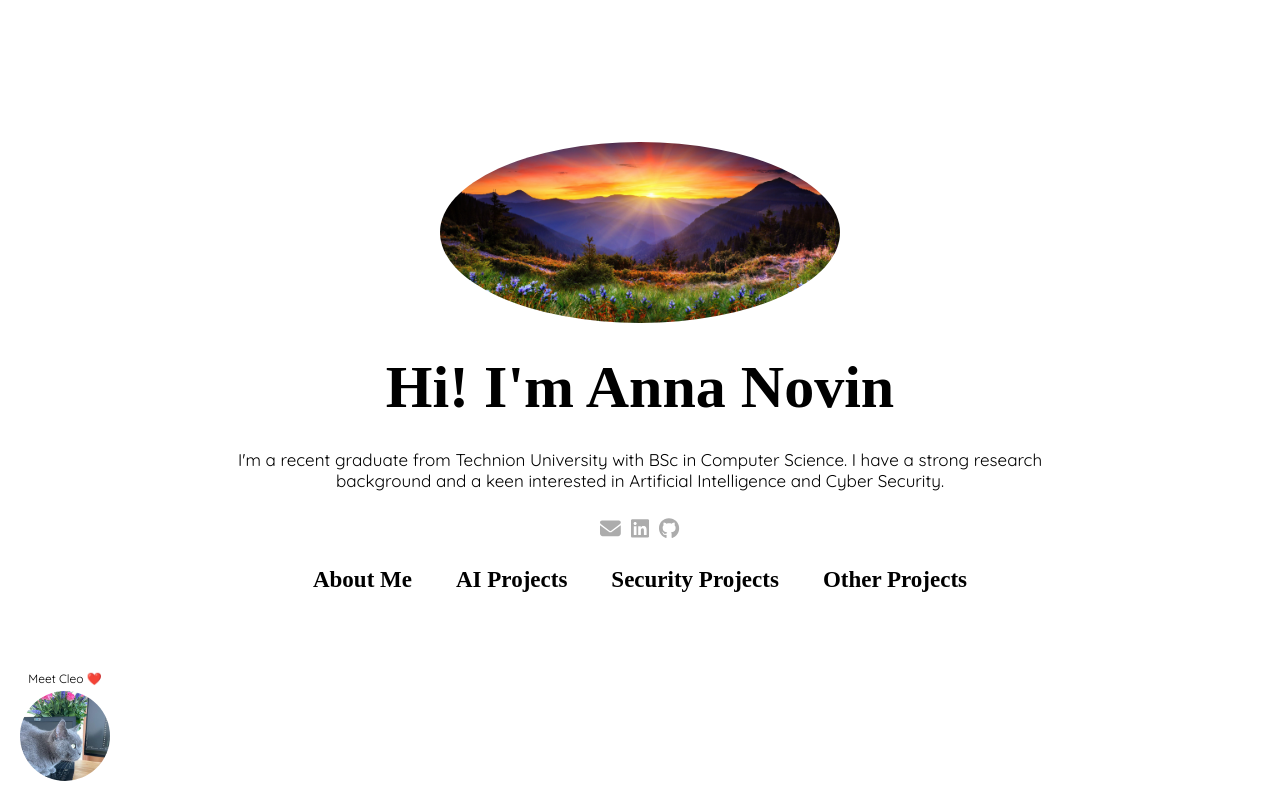
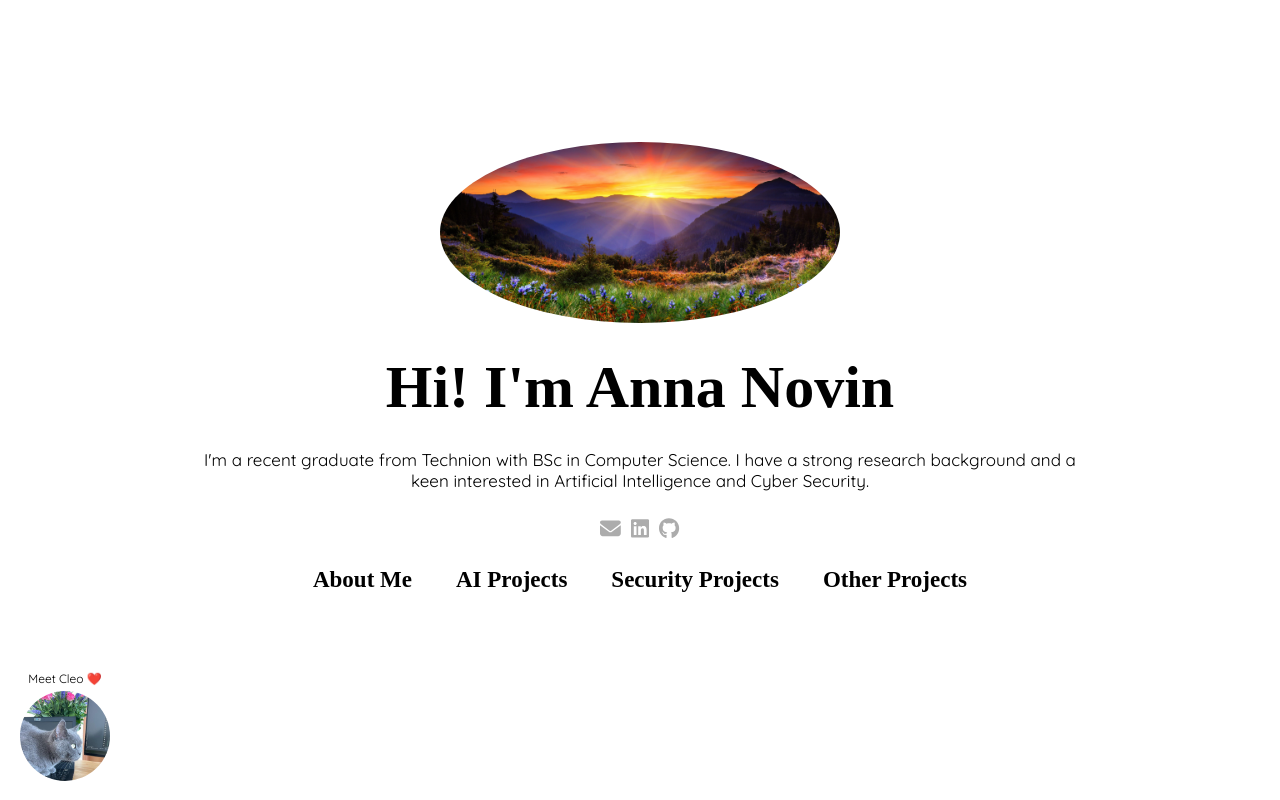
Before and after one commit to AnnaNovin/personal-website, a plain HTML site: page index.html in a window 1280 px wide. Drawn offline with Linux system fonts and the light colour scheme; a web font is replaced by a local one.

Commit message:
minor changes

```diff
--- a/index.html
+++ b/index.html
@@ -19,7 +19,7 @@
     <h1>Hi! I'm Anna Novin</h1>
 
     <div class="about-container">
-        <p> I'm a recent graduate from Technion University with BSc in Computer Science. I have a strong research background and a keen interested in Artificial Intelligence and Cyber Security.</p>
+        <p> I'm a recent graduate from Technion with BSc in Computer Science. I have a strong research background and a keen interested in Artificial Intelligence and Cyber Security.</p>
     </div>
 
     <div class="contact-info">
```
